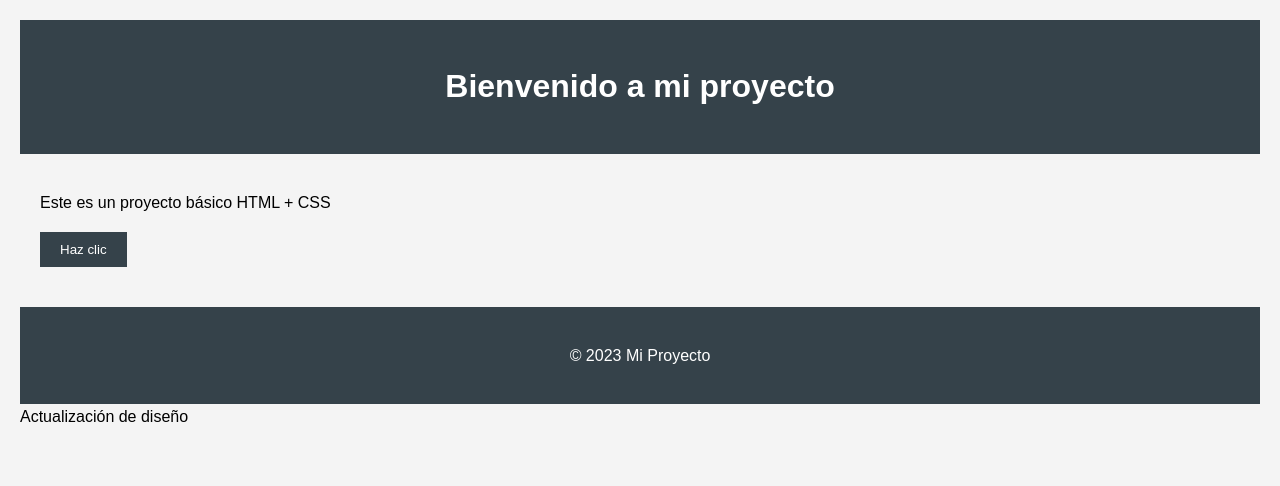
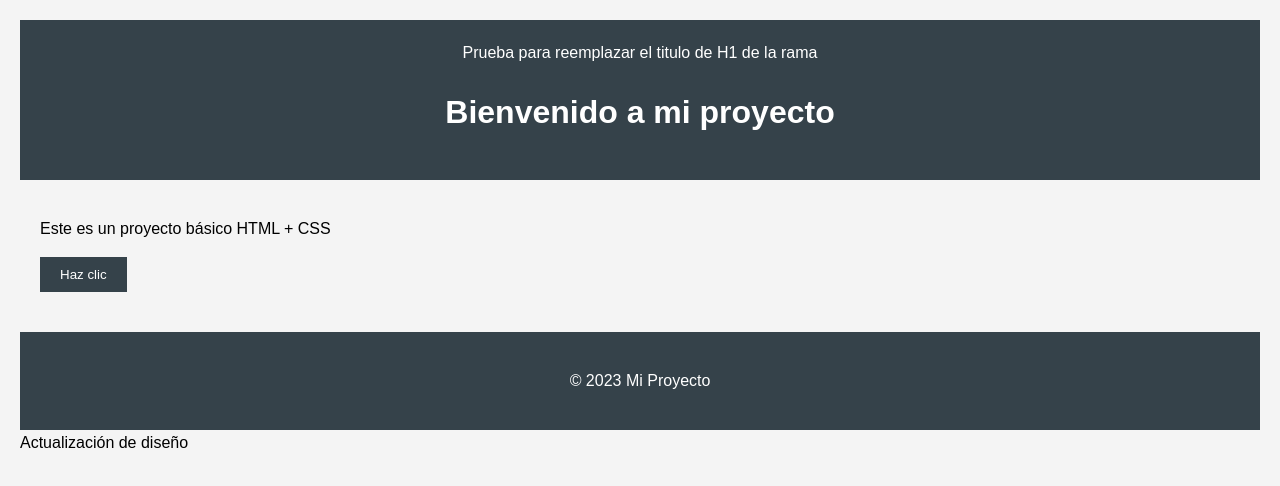
Before and after one commit to Cesar9911/Actividad2, a plain HTML site: page index.html in a window 1280 px wide. Drawn offline with Linux system fonts and the light colour scheme.

Commit message:
Update index.html

```diff
--- a/index.html
+++ b/index.html
@@ -8,6 +8,7 @@
 </head>
 <body>
     <header>
+Prueba para reemplazar el titulo de H1 de la rama
         <h1>Bienvenido a mi proyecto</h1>
     </header>
     <main>
```
